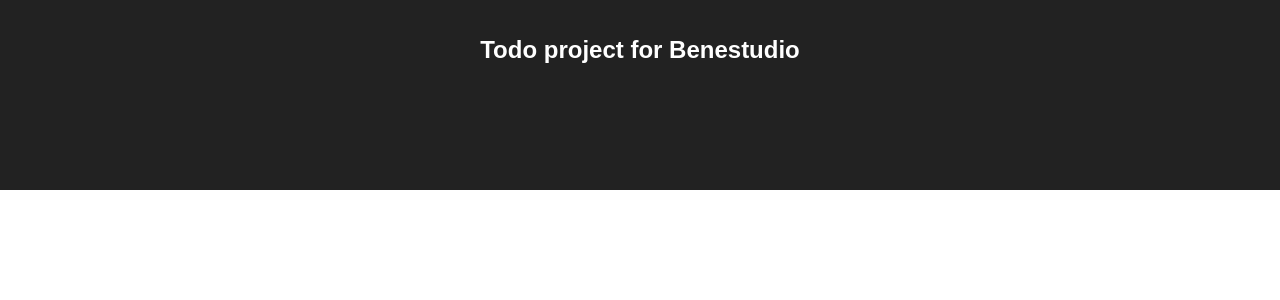
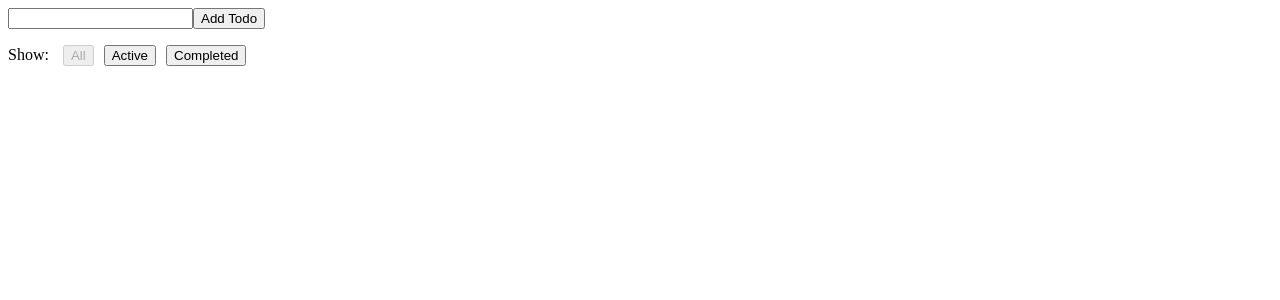
Before and after one commit to mateoguzmana/TodoReact, a React (Create React App) app: page / in a window 1280 px wide. Shown: the top 300 px of the page. Built offline with nearby package versions, Linux system fonts and the light colour scheme.

Commit message:
Created main components and containers with the basic todo logic.

```diff
--- a/src/App.css
+++ /dev/null
@@ -1,14 +0,0 @@
-.App {
-  text-align: center;
-}
-
-.App-header {
-  background-color: #222;
-  height: 150px;
-  padding: 20px;
-  color: white;
-}
-
-.App-title {
-  font-size: 1.5em;
-}
--- a/src/App.js
+++ /dev/null
@@ -1,16 +0,0 @@
-import React, { Component } from "react";
-import "./App.css";
-
-class App extends Component {
-  render() {
-    return (
-      <div className="App">
-        <header className="App-header">
-          <h1 className="App-title">Todo project for Benestudio</h1>
-        </header>
-      </div>
-    );
-  }
-}
-
-export default App;
--- /dev/null
+++ b/src/components/App.js
@@ -0,0 +1,14 @@
+import React from "react";
+import Footer from "./Footer";
+import AddTodo from "../containers/AddTodo";
+import VisibleTodoList from "../containers/VisibleTodoList";
+
+const App = () => (
+  <div>
+    <AddTodo />
+    <VisibleTodoList />
+    <Footer />
+  </div>
+);
+
+export default App;
--- /dev/null
+++ b/src/components/Footer.js
@@ -0,0 +1,14 @@
+import React from "react";
+import FilterLink from "../containers/FilterLink";
+import { VisibilityFilters } from "../actions";
+
+const Footer = () => (
+  <div>
+    <span>Show: </span>
+    <FilterLink filter={VisibilityFilters.SHOW_ALL}>All</FilterLink>
+    <FilterLink filter={VisibilityFilters.SHOW_ACTIVE}>Active</FilterLink>
+    <FilterLink filter={VisibilityFilters.SHOW_COMPLETED}>Completed</FilterLink>
+  </div>
+);
+
+export default Footer;
--- /dev/null
+++ b/src/components/Link.js
@@ -0,0 +1,20 @@
+import React from "react";
+import PropTypes from "prop-types";
+
+const Link = ({ active, children, onClick }) => (
+  <button onClick={onClick} disabled={active} style={style}>
+    {children}
+  </button>
+);
+
+Link.propTypes = {
+  active: PropTypes.bool.isRequired,
+  children: PropTypes.node.isRequired,
+  onClick: PropTypes.func.isRequired
+};
+
+const style = {
+  marginLeft: "10px"
+};
+
+export default Link;
--- /dev/null
+++ b/src/components/Todo.js
@@ -0,0 +1,19 @@
+import React from "react";
+import PropTypes from "prop-types";
+
+const Todo = ({ onClick, completed, text }) => (
+  <li
+    onClick={onClick}
+    style={{ textDecoration: completed ? "line-through" : "none" }}
+  >
+    {text}
+  </li>
+);
+
+Todo.propTypes = {
+  onClick: PropTypes.func.isRequired,
+  completed: PropTypes.bool.isRequired,
+  text: PropTypes.string.isRequired
+};
+
+export default Todo;
--- /dev/null
+++ b/src/components/TodoList.js
@@ -0,0 +1,28 @@
+import React from "react";
+import PropTypes from "prop-types";
+import Todo from "./Todo";
+
+const TodoList = ({ todos, toggleTodo }) => {
+  const _onClick = (todo) => {
+    toggleTodo(todo.id);
+  };
+
+  return (
+    <ul>
+      {todos.map(todo => <Todo key={todo.id} {...todo} onClick={() => _onClick(todo)} />)}
+    </ul>
+  );
+};
+
+TodoList.propTypes = {
+  todos: PropTypes.arrayOf(
+    PropTypes.shape({
+      id: PropTypes.number.isRequired,
+      completed: PropTypes.bool.isRequired,
+      text: PropTypes.string.isRequired
+    }).isRequired
+  ).isRequired,
+  toggleTodo: PropTypes.func.isRequired
+};
+
+export default TodoList;
--- /dev/null
+++ b/src/containers/AddTodo.js
@@ -0,0 +1,27 @@
+import React from "react";
+import { connect } from "react-redux";
+import { addTodo } from "../actions";
+
+const AddTodo = ({ dispatch }) => {
+  let addTodoInput;
+
+  const _onSubmit = e => {
+    e.preventDefault();
+    if (addTodoInput.value == "") {
+      return;
+    }
+    dispatch(addTodo(addTodoInput.value));
+    addTodoInput.value = "";
+  };
+
+  return (
+    <div>
+      <form onSubmit={_onSubmit}>
+        <input ref={node => (addTodoInput = node)} />
+        <button type="submit">Add Todo</button>
+      </form>
+    </div>
+  );
+};
+
+export default connect()(AddTodo);
--- /dev/null
+++ b/src/containers/FilterLink.js
@@ -0,0 +1,13 @@
+import { connect } from "react-redux";
+import { setVisibilityFilter } from "../actions";
+import Link from "../components/Link";
+
+const mapStateToProps = (state, ownProps) => ({
+  active: ownProps.filter === state.visibilityFilter
+});
+
+const mapDispatchToProps = (dispatch, ownProps) => ({
+  onClick: () => dispatch(setVisibilityFilter(ownProps.filter))
+});
+
+export default connect(mapStateToProps, mapDispatchToProps)(Link);
--- /dev/null
+++ b/src/containers/VisibleTodoList.js
@@ -0,0 +1,27 @@
+import { connect } from "react-redux";
+import { toggleTodo } from "../actions";
+import TodoList from "../components/TodoList";
+import { VisibilityFilters } from "../actions";
+
+const getVisibleTodos = (todos, filter) => {
+  switch (filter) {
+    case VisibilityFilters.SHOW_ALL:
+      return todos;
+    case VisibilityFilters.SHOW_COMPLETED:
+      return todos.filter(t => t.completed);
+    case VisibilityFilters.SHOW_ACTIVE:
+      return todos.filter(t => !t.completed);
+    default:
+      throw new Error("Unknown filter: " + filter);
+  }
+};
+
+const mapStateToProps = state => ({
+  todos: getVisibleTodos(state.todos, state.visibilityFilter)
+});
+
+const mapDispatchToProps = dispatch => ({
+  toggleTodo: id => dispatch(toggleTodo(id))
+});
+
+export default connect(mapStateToProps, mapDispatchToProps)(TodoList);
--- a/src/index.css
+++ /dev/null
@@ -1,5 +0,0 @@
-body {
-  margin: 0;
-  padding: 0;
-  font-family: sans-serif;
-}
--- a/src/index.js
+++ b/src/index.js
@@ -3,8 +3,7 @@ import { render } from "react-dom";
 import { Provider } from "react-redux";
 import { createStore } from "redux";
 import rootReducer from "./reducers";
-import "./index.css";
-import App from "./App";
+import App from "./components/App";
 
 const store = createStore(rootReducer);
 
```
